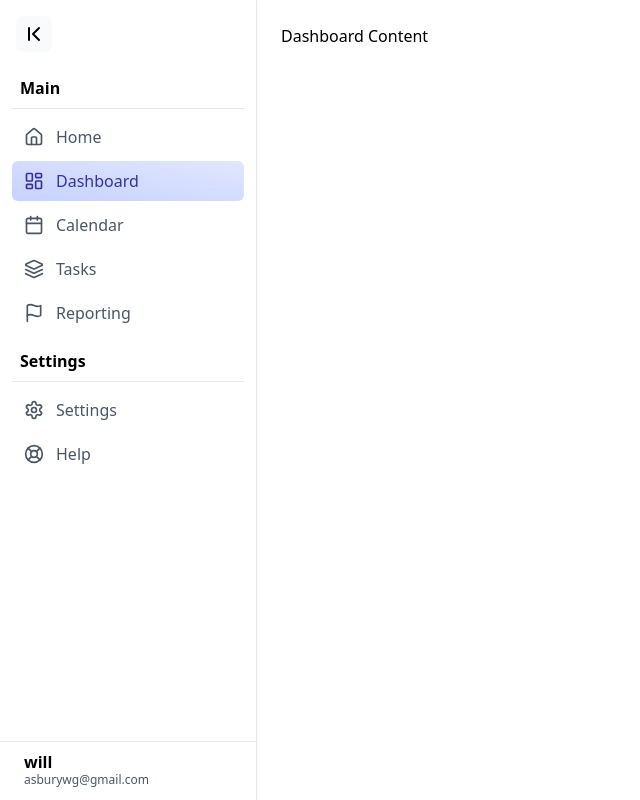
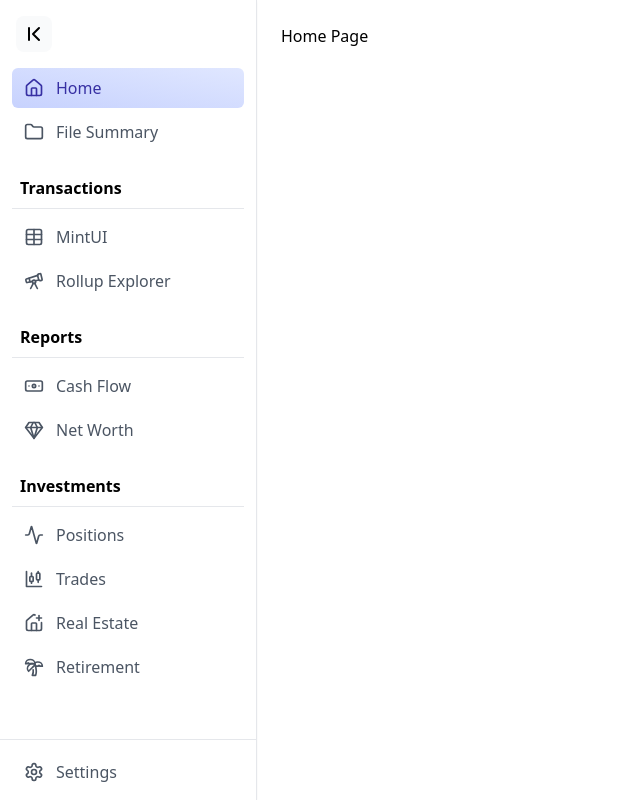
Before and after one commit to asburywg/portfolio-ui, a React (Create React App) app: page / in a window 1280 px wide. Shown: the whole page, without its empty margins (0-640 px from the left). Built offline with nearby package versions, Linux system fonts and the light colour scheme.

Commit message:
sidebar router

```diff
--- a/src/App.js
+++ b/src/App.js
@@ -1,74 +1,65 @@
 import './index.css';
 import Sidebar, { SidebarItem, SidebarGroup } from "./components/Sidebar"
-import { LayoutDashboard, Home, Layers, Flag, Calendar, LifeBuoy, Settings } from "lucide-react";
+import { Home, Folder, Table, Telescope, Banknote, TreePalm, CandlestickChart, Gem, Settings, Activity, HousePlus } from "lucide-react";
 import { useState } from "react";
 
-const HomeComponent = () => <div>Home Content</div>;
-const DashboardComponent = () => <div>Dashboard Content</div>;
-const CalendarComponent = () => <div>Calendar Content</div>;
-const TasksComponent = () => <div>Tasks Content</div>;
-const ReportingComponent = () => <div>Reporting Content</div>;
+// https://lucide.dev/icons/
+
+const HomeComponent = () => <div>Home Page</div>;
+const FileSummaryComponent = () => <div>File Summary Table</div>;
 const SettingsComponent = () => <div>Settings Content</div>;
-const HelpComponent = () => <div>Help Content</div>;
+const NotImplementedComponent = () => <div>Not Implemented Component</div>;
 
 
 function App() {
-  const [activeItem, setActiveItem] = useState("Dashboard");
+  const [activeItem, setActiveItem] = useState("Home");
 
 
   const renderContent = () => {
     switch (activeItem) {
         case "Home":
             return <HomeComponent />;
-        case "Dashboard":
-            return <DashboardComponent />;
-        case "Calendar":
-            return <CalendarComponent />;
-        case "Tasks":
-            return <TasksComponent />;
-        case "Reporting":
-            return <ReportingComponent />;
+        case "File Summary":
+            return <FileSummaryComponent />;
         case "Settings":
             return <SettingsComponent />;
-        case "Help":
-            return <HelpComponent />;
         default:
-            return <DashboardComponent />;
+            return <NotImplementedComponent />;
     }
   };
 
   return (
     <>
       <div className="flex">
-      <Sidebar setActiveItem={setActiveItem} activeItem={activeItem}>
-          <SidebarGroup title="Main">
-              <SidebarItem icon={<Home size={20} />} text="Home" />
-              <SidebarItem icon={<LayoutDashboard size={20} />} text="Dashboard" />
-              <SidebarItem icon={<Calendar size={20} />} text="Calendar" />
-              <SidebarItem icon={<Layers size={20} />} text="Tasks" />
-              <SidebarItem icon={<Flag size={20} />} text="Reporting" />
+        <Sidebar setActiveItem={setActiveItem} activeItem={activeItem}>
+
+          <SidebarItem icon={<Home size={20} />} text="Home" />
+          <SidebarItem icon={<Folder size={20} />} text="File Summary" />
+
+          <SidebarGroup title="Transactions">
+            <SidebarItem icon={<Table size={20} />} text="MintUI" />
+            <SidebarItem icon={<Telescope size={20} />} text="Rollup Explorer" />
           </SidebarGroup>
-          <SidebarGroup title="Settings">
-              <SidebarItem icon={<Settings size={20} />} text="Settings" />
-              <SidebarItem icon={<LifeBuoy size={20} />} text="Help" />
+
+          <SidebarGroup title="Reports">
+            <SidebarItem icon={<Banknote size={20} />} text="Cash Flow" />
+            <SidebarItem icon={<Gem size={20} />} text="Net Worth" />
           </SidebarGroup>
-      </Sidebar>
+
+          <SidebarGroup title="Investments">
+            <SidebarItem icon={<Activity size={20} />} text="Positions" />
+            <SidebarItem icon={<CandlestickChart size={20} />} text="Trades" />
+            <SidebarItem icon={<HousePlus size={20} />} text="Real Estate" />
+            <SidebarItem icon={<TreePalm size={20} />} text="Retirement" />
+          </SidebarGroup>
+
+          <SidebarItem icon={<Settings size={20} />} text="Settings" bottom />
+
+        </Sidebar>
 
         <main className="flex-1 p-6">{renderContent()}</main>
-
-
       </div>
     </>
-
-    // <div className="App">
-
-    //   {/* <header className="App-header">
-    //       Portfolio UI
-    //   </header> */}
-    //   {/* <div className="flex"> */}
-
-    //   {/* </div> */}
-    // </div>
   );
 }
 
--- a/src/components/Sidebar.js
+++ b/src/components/Sidebar.js
@@ -13,7 +13,7 @@ export default function Sidebar({ children, setActiveItem, activeItem }) {
                 <nav className="h-full flex flex-col bg-white border-r shadow-sm">
 
                     {/* expander */}
-                    <div className="p-4 pb-2 flex justify-between items-center">
+                    <div className="p-4 pb-2 mb-1 flex justify-between items-center">
                         <button onClick={() => setExpanded((curr) => !curr)} className="p-1.5 rounded-lg bg-gray-50 hover:bg-gray-100">
                             {expanded ? <ChevronFirst /> : <ChevronLast />}
                         </button>
@@ -21,19 +21,11 @@ export default function Sidebar({ children, setActiveItem, activeItem }) {
                     </div>
 
                    <SidebarContext.Provider value={{ expanded, setActiveItem, activeItem }}>
-                        <ul className="flex-1 px-3">{children}</ul>
+                        <ul className="flex-1 px-3">{children.filter(child => !child.props.bottom)}</ul>
+                        <hr className="my-1" />
+                        <ul className="flex-none px-3 my-1">{children.filter(child => child.props.bottom)}</ul>
                     </SidebarContext.Provider>
 
-                    {/* footer */}
-                    <div className="border-t flex p-3">
-                        <div className={`flex justify-between items-center overflow-hidden transition-all ${expanded ? "w-44 ml-3" : "w-0"} `}>
-                            <div className="leading-4">
-                                <h4 className="font-semibold">will</h4>
-                                <span className="text-xs text-gray-600">asburywg@gmail.com</span>
-                            </div>
-                            {/* <MoreVertical size={20} /> */}
-                        </div>
-                    </div>
                 </nav>
             </aside>
         </>
@@ -46,7 +38,7 @@ export function SidebarGroup({ title, children }) {
     return (
         <div>
             {expanded && (
-                <div className={`mt-4 px-2 rounded-m font-bold`}>
+                <div className={`mt-6 px-2 rounded-m font-bold`}>
                     {title}
                 </div>
             )}
@@ -56,17 +48,16 @@ export function SidebarGroup({ title, children }) {
     );
 }
 
-export function SidebarItem({ icon, text }) {
+export function SidebarItem({ icon, text, bottom }) {
     const { expanded, activeItem, setActiveItem } = useContext(SidebarContext);
     return (
         <li className={`relative flex items-center py-2 px-3 my-1 font-medium rounded-md cursor-pointer transition-colors group ${activeItem === text ? "bg-gradient-to-tr from-indigo-200 to-indigo-100 text-indigo-800" : "hover:bg-indigo-50 text-gray-600"}`}
-            onClick={() => setActiveItem(text)}
-        >
+            onClick={() => setActiveItem(text)}>
             {icon}
-            <span className={`overflow-hidden transition-all ${expanded ? "w-44 ml-3" : "w-0"}`}>{text}</span>
+            <span className={`overflow-hidden ${expanded ? "w-44 ml-3" : "w-0 h-6"}`}>{text}</span>
 
             {!expanded && (
-                <div className={`absolute left-full rounded-md px-2 py-1 ml-6 bg-indigo-100 text-indigo-800 text-sm invisible opacity-20 -translate-x-3 transition-all group-hover:visible group-hover:opacity-100 group-hover:translate-x-0`}>
+                <div className={`absolute left-full rounded-md px-2 py-1 ml-6 bg-indigo-100 text-indigo-800 text-sm invisible opacity-20 -translate-x-3 group-hover:visible group-hover:opacity-100 group-hover:translate-x-0`}>
                     {text}
                 </div>
             )}
```
